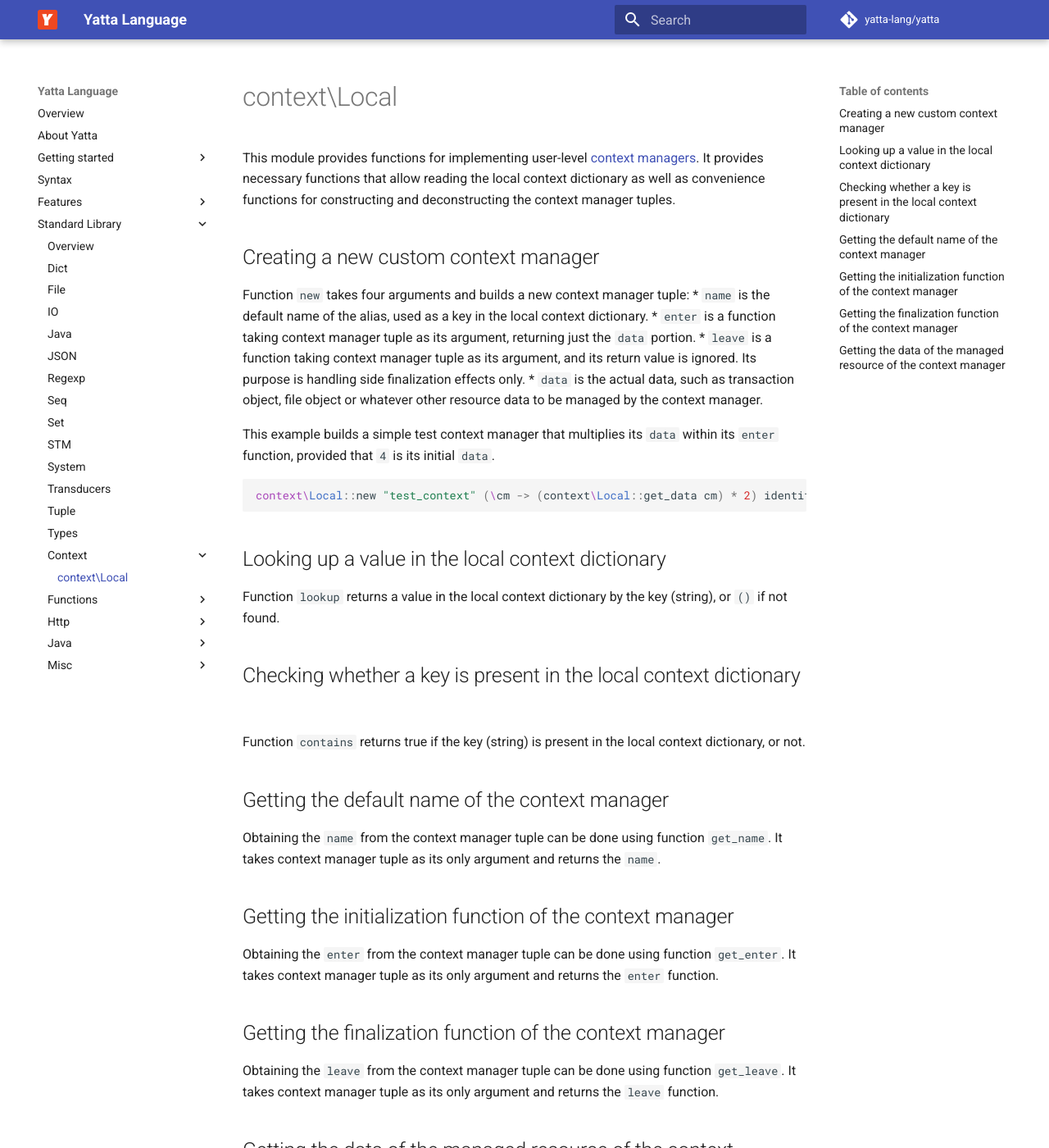
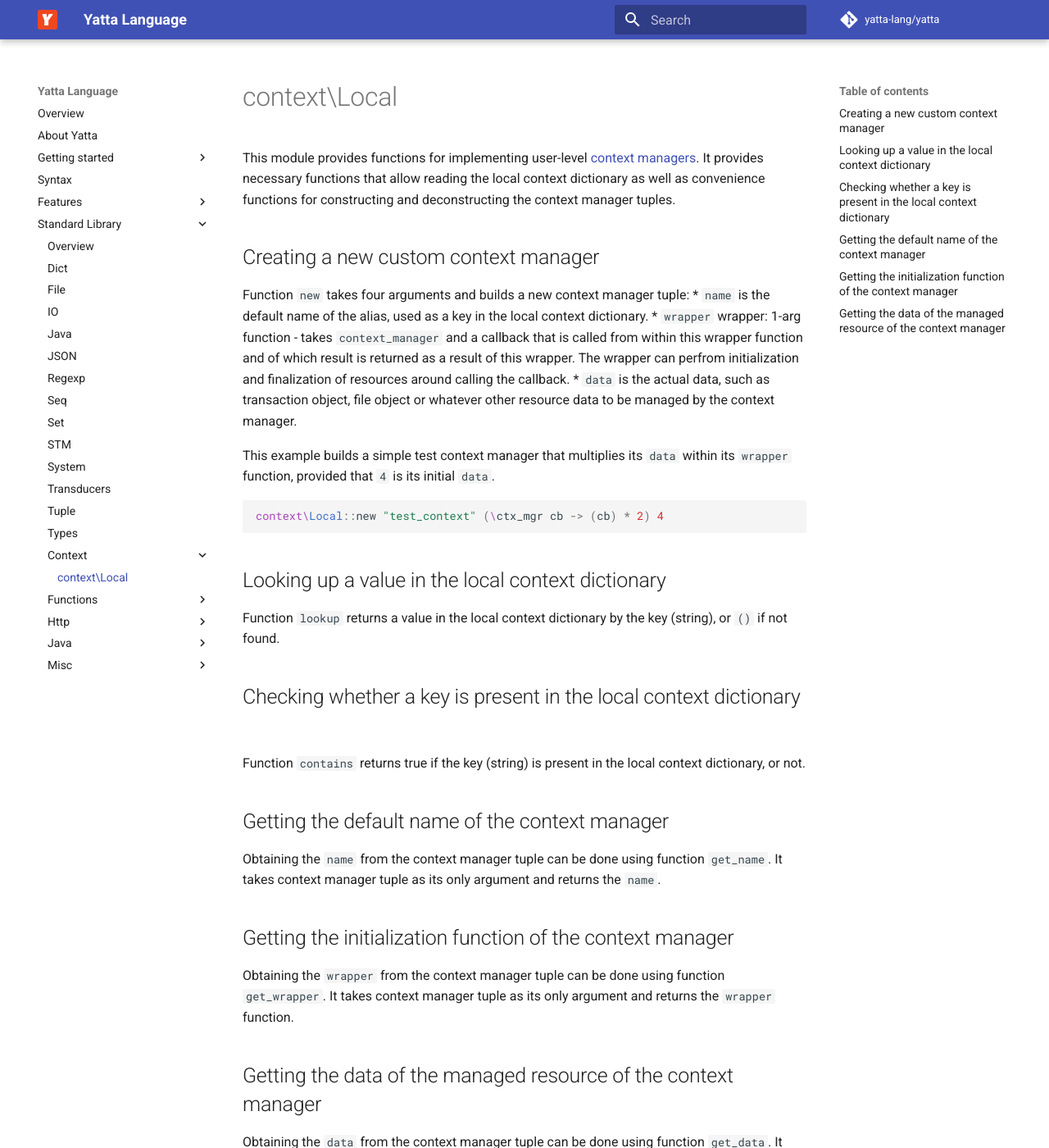
Before and after one commit to yona-lang/homepage, an MkDocs documentation site: the page built from docs/stdlib/context/local.md, in a window 1280 px wide and 1400 px high. Shown: the whole window at 82% size. Built offline with MkDocs 1.6.1 and Material for MkDocs 9.7.7, drawn with Linux system fonts in a browser that asks for light colours; comment, search, counter and statistics services are not loaded; some of the changed text lies outside the part shown.

Commit message:
#62: adding local context changes

````diff
--- a/docs/stdlib/context/local.md
+++ b/docs/stdlib/context/local.md
@@ -8,13 +8,12 @@ This module provides functions for implementing user-level [context managers](/f
 ## Creating a new custom context manager
 Function `new` takes four arguments and builds a new context manager tuple:
 * `name` is the default name of the alias, used as a key in the local context dictionary.
-* `enter` is a function taking context manager tuple as its argument, returning just the `data` portion.
-* `leave` is a function taking context manager tuple as its argument, and its return value is ignored. Its purpose is handling side finalization effects only.
+* `wrapper` wrapper: 1-arg function - takes `context_manager` and a callback that is called from within this wrapper function and of which result is returned as a result of this wrapper. The wrapper can perfrom initialization and finalization of resources around calling the callback.
 * `data` is the actual data, such as transaction object, file object or whatever other resource data to be managed by the context manager.
 
-This example builds a simple test context manager that multiplies its `data` within its `enter` function, provided that `4` is its initial `data`.
+This example builds a simple test context manager that multiplies its `data` within its `wrapper` function, provided that `4` is its initial `data`.
 ```haskell
-context\Local::new "test_context" (\cm -> (context\Local::get_data cm) * 2) identity 4
+context\Local::new "test_context" (\ctx_mgr cb -> (cb) * 2) 4
 ```
 
 ## Looking up a value in the local context dictionary
@@ -27,10 +26,7 @@ Function `contains` returns true if the key (string) is present in the local con
 Obtaining the `name` from the context manager tuple can be done using function `get_name`. It takes context manager tuple as its only argument and returns the `name`.
 
 ## Getting the initialization function of the context manager
-Obtaining the `enter` from the context manager tuple can be done using function `get_enter`. It takes context manager tuple as its only argument and returns the `enter` function.
-
-## Getting the finalization function of the context manager
-Obtaining the `leave` from the context manager tuple can be done using function `get_leave`. It takes context manager tuple as its only argument and returns the `leave` function.
+Obtaining the `wrapper` from the context manager tuple can be done using function `get_wrapper`. It takes context manager tuple as its only argument and returns the `wrapper` function.
 
 ## Getting the data of the managed resource of the context manager
 Obtaining the `data` from the context manager tuple can be done using function `get_data`. It takes context manager tuple as its only argument and returns the `data` function.
@@ -38,10 +34,9 @@ Obtaining the `data` from the context manager tuple can be done using function `
 Using this context manager in a simple test program coul look like:
 
 ```haskell
-with context\Local::new "test_context" (\cm -> (context\Local::get_data cm) * 2) identity 4 as test_context
+with context\Local::new "test_context" (\ctx_mgr cb -> (cb) * 2) identity 4 as test_context
     # name:  "test_context"
-    # enter: \cm -> (context\Local::get_data cm) * 2
-    # leave: identity
+    # wrapper: \cm -> (context\Local::get_data cm) * 2
     # data:  4
     let data = context\Local::get_data test_context in data * 2
 end
````
